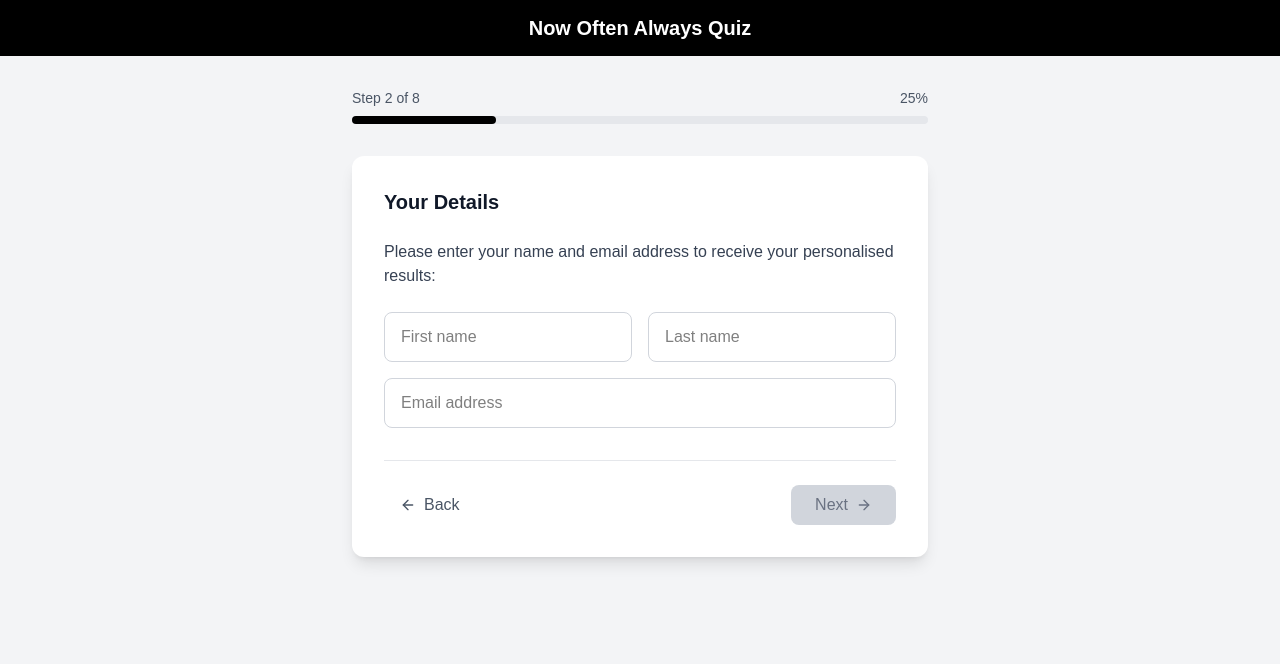
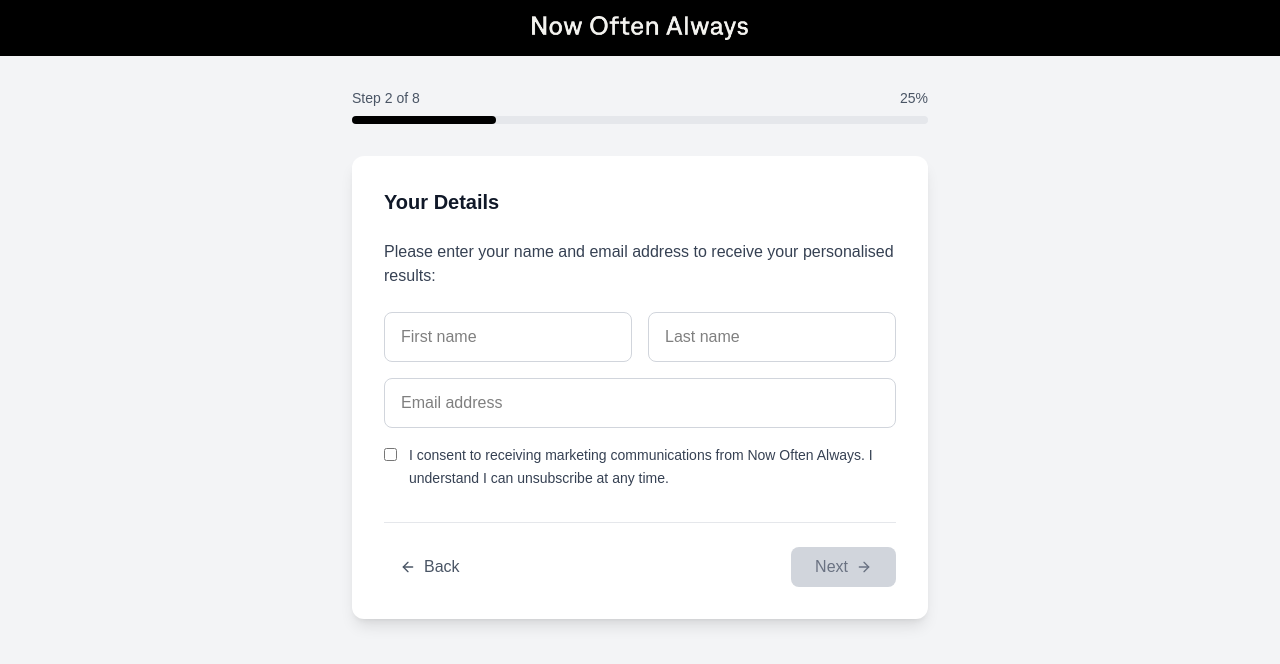
Before and after one commit to xeweb/noa-quiz, a React (Vite) app: page / in a window 1280 px wide. Both pictures are taken after a click on the button "Next". Shown: the top 664 px of the page. Built offline with nearby package versions, Linux system fonts and the light colour scheme; a web font is replaced by a local one.

Commit message:
Marketing consent and logo

```diff
--- a/src/App.jsx
+++ b/src/App.jsx
@@ -6,6 +6,7 @@
 export default function App() {
   const progressBarRef = useRef(null);
   const resultsRef = useRef(null);
+  const [marketingConsent, setMarketingConsent] = useState(false);
   const [currentStep, setCurrentStep] = useState(0);
   const [answers, setAnswers] = useState({
     firstName: "",
@@ -145,7 +146,8 @@
       return (
         answers.firstName.trim() !== "" &&
         answers.lastName.trim() !== "" &&
-        answers.email.trim() !== ""
+        answers.email.trim() !== "" &&
+        marketingConsent
       );
     if (currentStepData.type === "blocked") return false;
 
@@ -400,6 +402,22 @@
                 onChange={(e) => handleAnswer("email", e.target.value)}
                 className="w-full px-4 py-3 border border-gray-300 rounded-lg focus:ring-2 focus:ring-black focus:border-transparent"
               />
+              <div className="flex items-start">
+                <input
+                  type="checkbox"
+                  id="marketing-consent"
+                  checked={marketingConsent}
+                  onChange={(e) => setMarketingConsent(e.target.checked)}
+                  className="mt-1 mr-3 text-black focus:ring-black rounded"
+                />
+                <label
+                  htmlFor="marketing-consent"
+                  className="text-sm text-gray-700 leading-relaxed"
+                >
+                  I consent to receiving marketing communications from Now Often
+                  Always. I understand I can unsubscribe at any time.
+                </label>
+              </div>
             </div>
           </div>
         );
@@ -565,9 +583,9 @@
   return (
     <div className="min-h-screen bg-gray-100">
       {/* Header */}
-      <header className="bg-black text-white sticky top-0 z-10">
+      <header className="bg-black sticky top-0 z-10">
         <div className="h-14 flex items-center justify-center">
-          <h1 className="text-xl font-semibold">Now Often Always Quiz</h1>
+          <img src="/logo.png" alt="Now Often Always Quiz" className="h-6" />
         </div>
       </header>
 
```
Also changed, not shown: public/logo.png (added).
